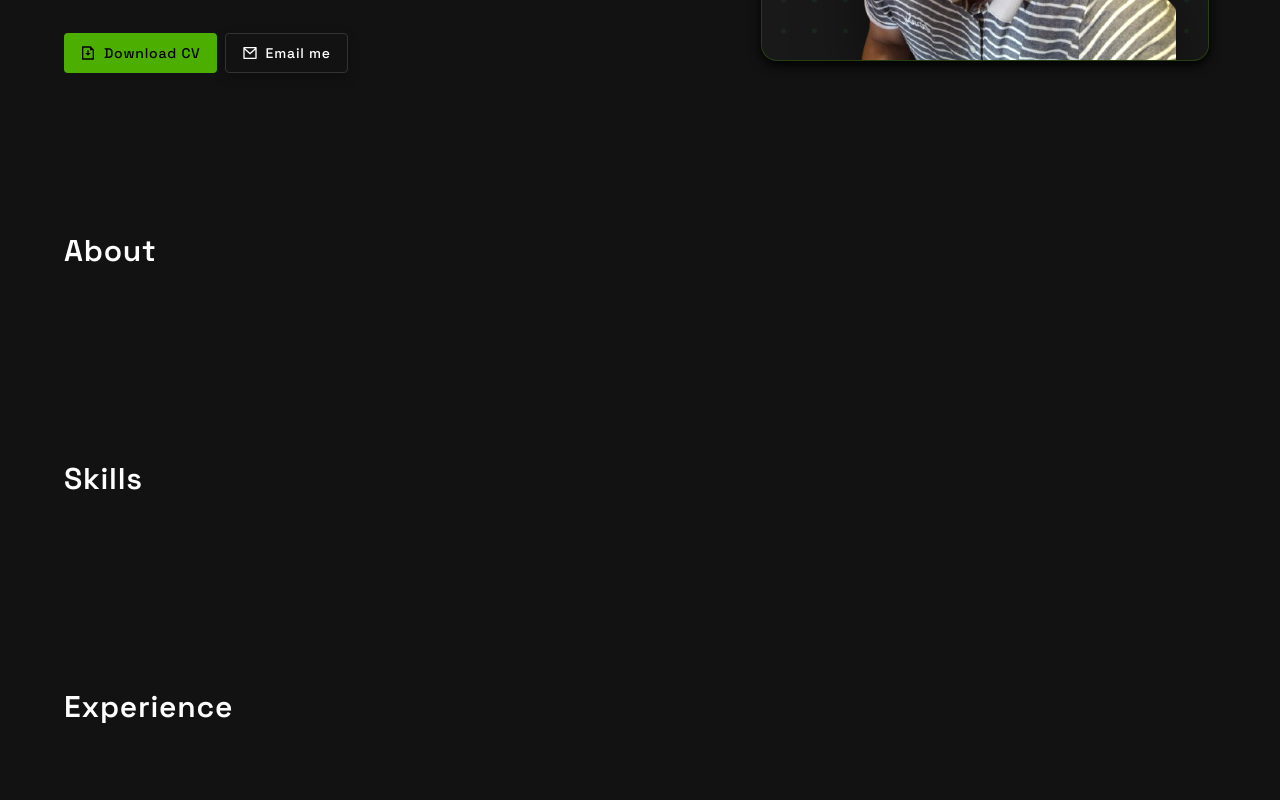
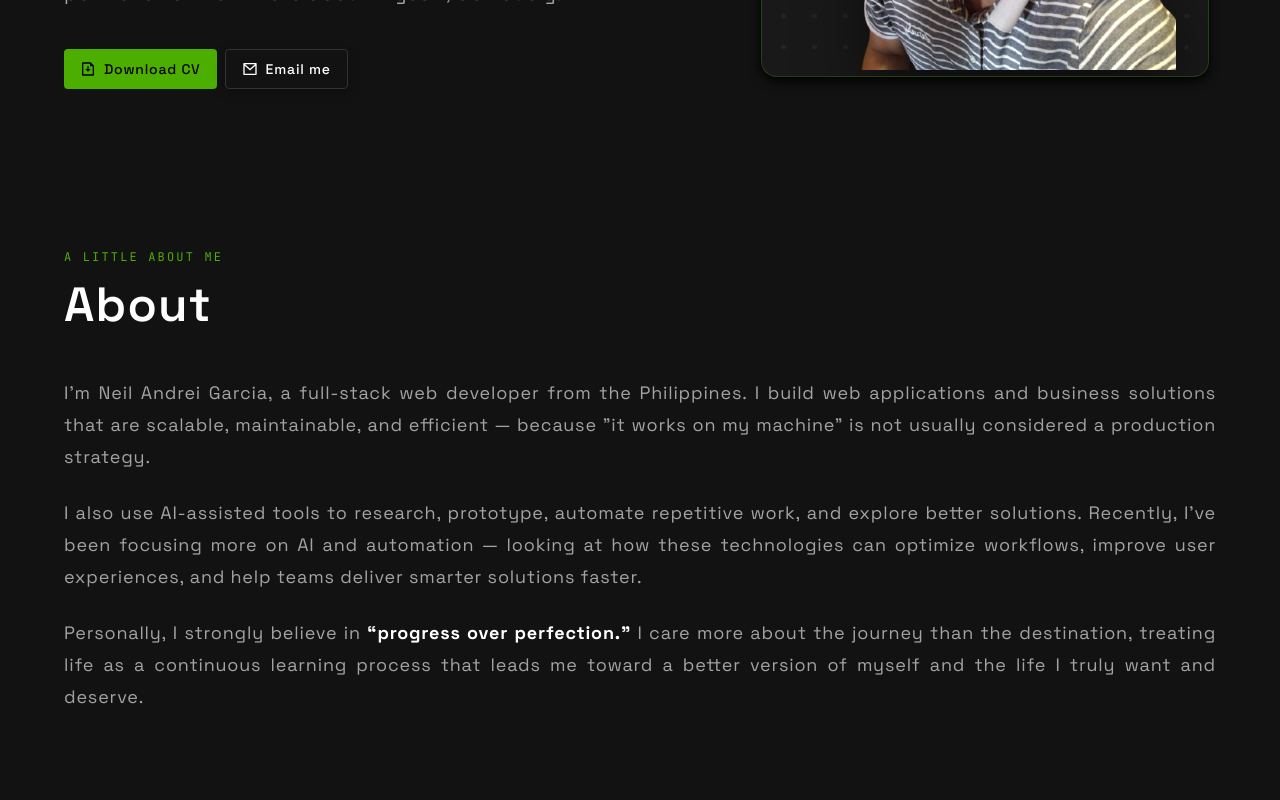
Before and after one commit to neilgarcia13/portfolio-v1, a Next.js app: page / in a window 1280 px wide. Shown: the part 500-1300 px from the top of the page. Built offline with nearby package versions, Linux system fonts and the light colour scheme.

Commit message:
Finished drafting the About section

```diff
--- a/app/page.tsx
+++ b/app/page.tsx
@@ -17,7 +17,7 @@ export default function Home() {
     <main>
       <section
         id="top"
-        className="relative isolate flex scroll-mt-20 items-center overflow-hidden px-4 py-16 sm:px-6 lg:px-8"
+        className="relative isolate flex scroll-mt-20 items-center overflow-hidden px-4 py-20 sm:px-6 lg:px-8"
       >
         <div className="mx-auto grid w-full max-w-6xl gap-14 lg:grid-cols-12 lg:items-end lg:gap-8">
           <div className="lg:col-span-7">
@@ -66,7 +66,7 @@ export default function Home() {
               alt="Neil Andrei Garcia"
               fill
               sizes="(max-width: 1024px) 90vw, 34vw"
-              className="z-10 object-contain object-bottom px-5 pt-5 drop-shadow-[0_24px_32px_rgba(0,0,0,0.5)] sm:px-8 sm:pt-8"
+              className="z-10 object-contain pt-5 drop-shadow-[0_24px_32px_rgba(0,0,0,0.5)] sm:px-8 sm:pt-8"
               priority
             />
           </div>
@@ -77,12 +77,45 @@ export default function Home() {
         <section
           key={section.id}
           id={section.id}
-          className="scroll-mt-20 px-4 py-24 sm:px-6 lg:px-8"
+          className="scroll-mt-20 px-4 py-20 sm:px-6 lg:px-8"
         >
           <div className="mx-auto max-w-6xl">
-            <h2 className="text-3xl font-semibold tracking-tight">
-              {section.title}
-            </h2>
+            {section.id === "about" ? (
+              <div className="space-y-12">
+                <div className="lg:col-span-4">
+                  <p className="font-mono text-xs tracking-[0.18em] text-primary uppercase">
+                    A little about me
+                  </p>
+                  <h2 className="mt-4 text-4xl font-semibold tracking-tight sm:text-5xl">
+                    About
+                  </h2>
+                </div>
+                <div className="max-w-full space-y-6 text-base leading-8 text-muted-foreground lg:col-span-8 lg:text-lg text-justify">
+                  <p>
+                    I&apos;m Neil Andrei Garcia, a full-stack web developer
+                    from the Philippines. I build web applications and
+                    business solutions that are scalable, maintainable, and
+                    efficient — because &quot;it works on my machine&quot; is not
+                    usually considered a production strategy.
+                  </p>
+                  <p>
+                    I also use AI-assisted tools to research, prototype,
+                    automate repetitive work, and explore better solutions.
+                    Recently, I&apos;ve been focusing more on AI and automation —
+                    looking at how these technologies can optimize workflows,
+                    improve user experiences, and help teams deliver smarter
+                    solutions faster.
+                  </p>
+                  <p>
+                    Personally, I strongly believe in <strong className="text-foreground">&ldquo;progress over perfection.&rdquo;</strong> I care more about the journey than the destination, treating life as a continuous learning process that leads me toward a better version of myself and the life I truly want and deserve.
+                  </p>
+                </div>
+              </div>
+            ) : (
+              <h2 className="text-3xl font-semibold tracking-tight">
+                {section.title}
+              </h2>
+            )}
           </div>
         </section>
       ))}
--- a/components/Navbar.tsx
+++ b/components/Navbar.tsx
@@ -73,13 +73,6 @@ export default function Navbar() {
                     {item.label}
                   </a>
                 ))}
-                <Button
-                  className="mt-4 w-full"
-                  render={<a href={EMAIL_HREF} onClick={() => setIsMenuOpen(false)} />}
-                >
-                  <RiMailLine aria-hidden="true" />
-                  Email me
-                </Button>
               </nav>
             </SheetContent>
           </Sheet>
```
